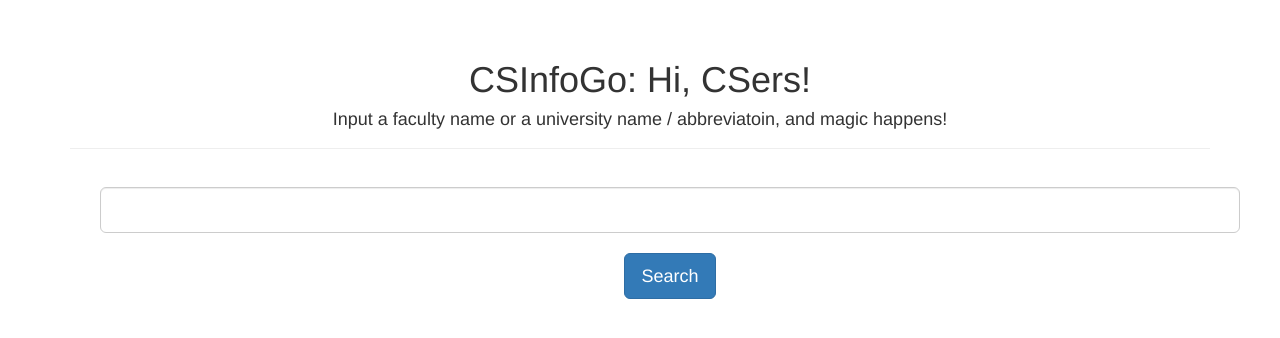
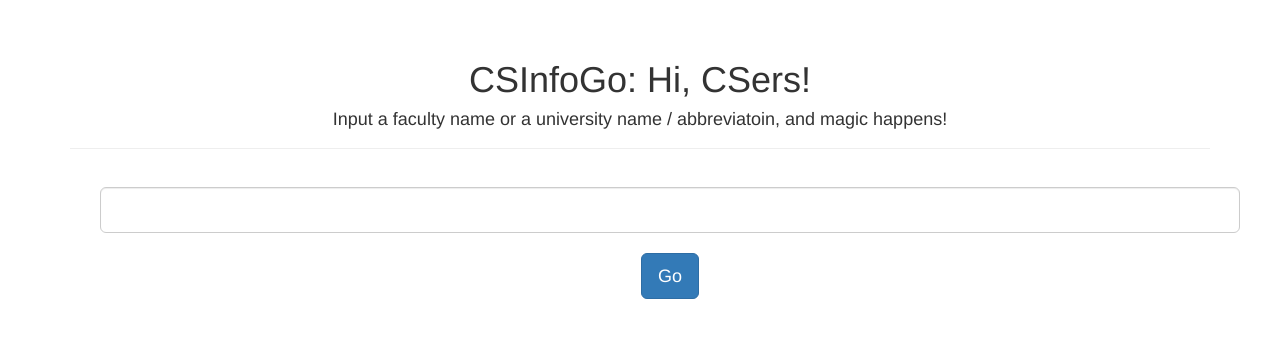
Before and after one commit to shuyang790/CSInfoGo-Python, a Flask app: page / in a window 1280 px wide. Shown: the part 52-390 px from the top of the page. Run offline with Flask 2, Linux system fonts and the light colour scheme; some libraries are stand-ins or nearby versions.

Commit message:
change button name to Go

```diff
--- a/templates/index.html
+++ b/templates/index.html
@@ -24,7 +24,7 @@
                         <input type="text" class="form-control input-lg" name="keyword">
                     {% endif %}
                     <br />
-                    <button type="submit" class="btn btn-primary btn-lg">Search</button>
+                    <button type="submit" class="btn btn-primary btn-lg">Go</button>
                 </form>
             </div>
             </center>
```
